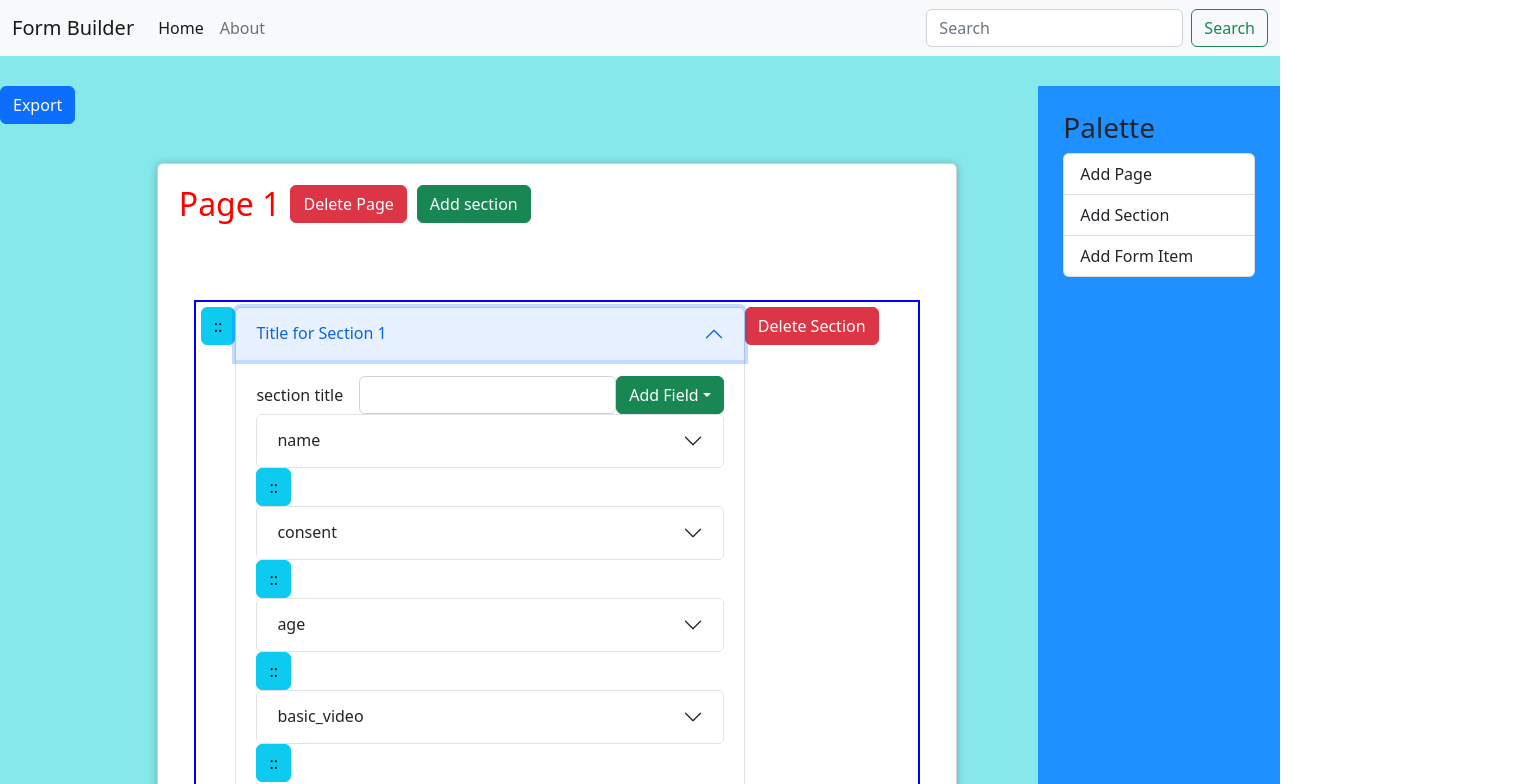
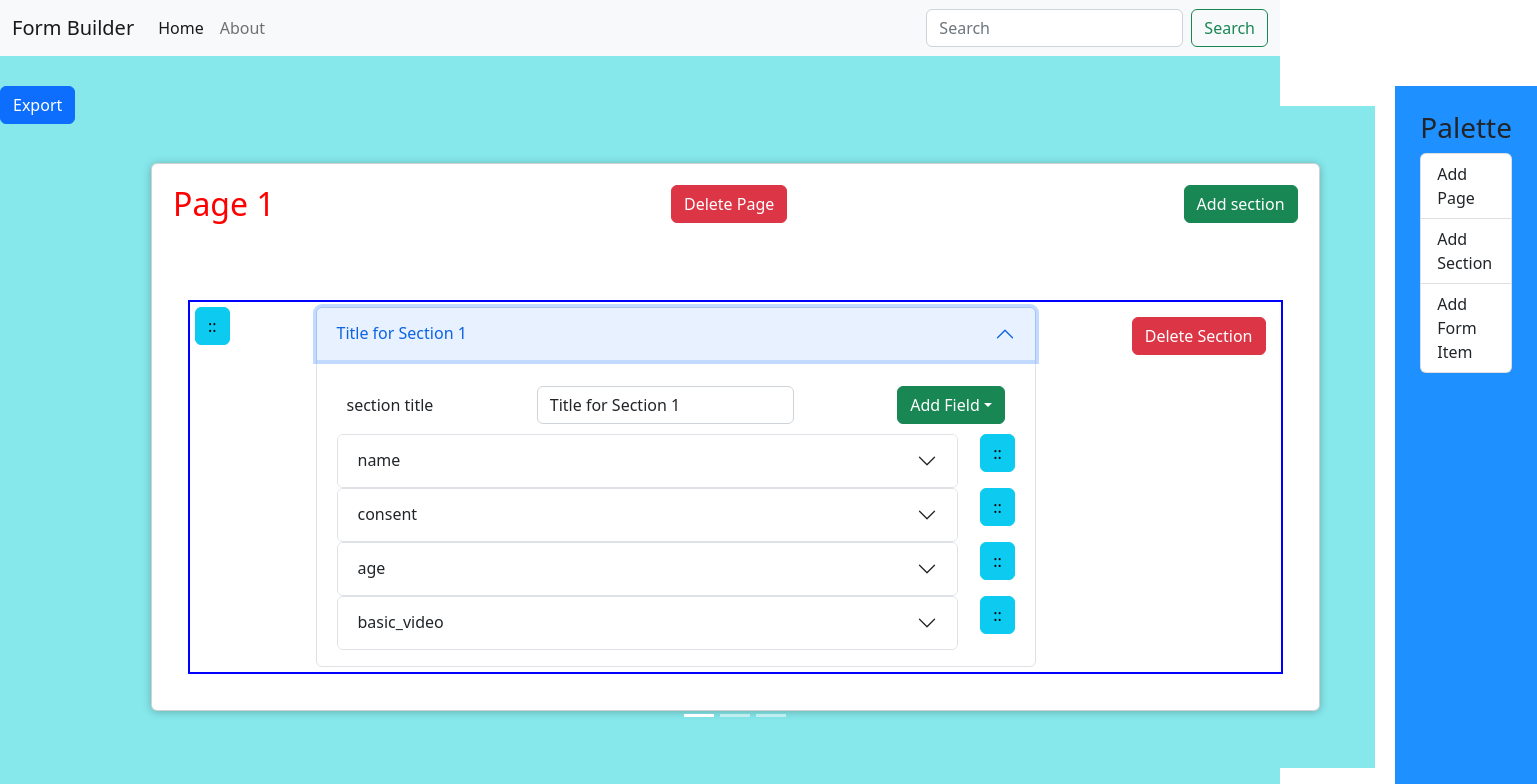
Before and after one commit to ankits16/form-builder, a React (Create React App) app: page / in a window 1280 px wide. Both pictures are taken after a click on the button "Title for Section 1". Shown: the top 784 px of the page, 1537 px wide, since content can reach past the window. Built offline with nearby package versions, Linux system fonts and the light colour scheme.

Commit message:
code clean up and ui fixes

```diff
--- a/src/form-builder-components/canvas/Canvas.js
+++ b/src/form-builder-components/canvas/Canvas.js
@@ -22,7 +22,7 @@ const Canvas = (props) => {
         <Button variant="primary" onClick={exportJson}>Export</Button>
         </div>
         <div className="box">
-          <MainViewPort pages = {props.pages} formData={props.formData} formOperation={props.formOperation}></MainViewPort>
+          <MainViewPort data={props}></MainViewPort>
         </div>
         <div className="sidebar">
           <Palette formData={props.formData} formOperation={props.formOperation}></Palette>
--- a/src/form-builder-components/canvas/FormPage/FormPage.css
+++ b/src/form-builder-components/canvas/FormPage/FormPage.css
@@ -2,7 +2,7 @@
   padding: 1rem;
   background-color: rgb(31, 31, 31);
   margin: 2rem auto;
-  width: 50rem;
+  width: 80rem;
   max-width: 95%;
 }
 
@@ -18,7 +18,8 @@
   gap: 1rem;
   align-items: flex-end;
   flex-flow: column-reverse;
-  justify-content: flex-start;
+  /* justify-content: flex-start; */
+  justify-content: space-between;
   flex: 1;
 }
 
@@ -46,6 +47,7 @@
 .form-page__top{
   display: flex;
   height: 100px;
+  justify-content: space-between;
 }
 
 .form-page__top_item{
--- a/src/form-builder-components/canvas/FormPage/FormPage.js
+++ b/src/form-builder-components/canvas/FormPage/FormPage.js
@@ -34,7 +34,7 @@ const FormPage = (props) => {
   };
 
   const addSection = () => {
-    console.log("addSection");
+    console.log(props);
     let sectionId = props.page.sections.length
       ? props.page.sections.length + 1
       : 1;
@@ -43,7 +43,7 @@ const FormPage = (props) => {
       { position:sectionId, id: sectionId, title: sectionId, fields: [] },
     ];
 
-    let updatedJson = { ...props.formData };
+    let updatedJson = { ...props.data.formData };
 
     updatedJson.pages.map((page) => {
       if (page.id === props.page.id) {
@@ -53,7 +53,7 @@ const FormPage = (props) => {
     console.log(updatedJson);
     console.log("end addSection");
 
-    props.formOperation(updatedJson);
+    props.data.formOperation(updatedJson);
   };
 
   const sensors = useSensors(
@@ -66,7 +66,7 @@ const FormPage = (props) => {
   function updateDatasourceAfterSectionDragEnd(event) {
 
     const { active, over } = event;
-    let updatedJson = { ...props.formData };
+    let updatedJson = { ...props.data.formData };
     let items  = props.page.sections;
     console.log('<< handleDragEnd')
     console.log(active)
@@ -84,7 +84,7 @@ const FormPage = (props) => {
         page.sections = items;
       }
     });
-    props.formOperation(updatedJson);
+    props.data.formOperation(updatedJson);
   }
 
   return (
@@ -130,10 +130,9 @@ const FormPage = (props) => {
                     key={section.id}
                     id={section.id}
                     section={section}
-                    formOperation={props.formOperation}
-                    formData={props.formData}
                     pageIndex={props.index}
                     page={props.page}
+                    data = {props.data}
                     sensors = {sensors}
                   ></PageSection>
                 );
--- a/src/form-builder-components/canvas/FormPage/PageSection/FormField.css
+++ b/src/form-builder-components/canvas/FormPage/PageSection/FormField.css
@@ -1,3 +1,4 @@
 .form-section-item-container{
     display: flex;
+    justify-content: space-between;
   }
--- a/src/form-builder-components/canvas/FormPage/PageSection/FormField.js
+++ b/src/form-builder-components/canvas/FormPage/PageSection/FormField.js
@@ -3,6 +3,7 @@ import Accordion from "react-bootstrap/Accordion";
 import FormFieldAttribute from "./form-fields/FormFieldAttribute";
 import { useSortable } from "@dnd-kit/sortable";
 import { CSS } from "@dnd-kit/utilities";
+import './FormField.css'
 
 export default function FormField(props) {
   console.log('<<<<<<<<< Form field props')
@@ -18,12 +19,12 @@ export default function FormField(props) {
     <div ref={setNodeRef} style={style}>
 
     <div className="form-section-item-container">
-      <div>
-      <Accordion.Item eventKey={props.index + 1}>
-        <Accordion.Header>{props.field.id}</Accordion.Header>
+      <div className="col-11">
+      <Accordion.Item eventKey={props.index + 1} >
+        <Accordion.Header >{props.field.id}</Accordion.Header>
         <Accordion.Body>
           <Accordion.Item>
-            <FormFieldAttribute key={props.field.id} formField={props.field}></FormFieldAttribute>
+            <FormFieldAttribute data={props} key={props.field.id} formField={props.field}></FormFieldAttribute>
           </Accordion.Item>
         </Accordion.Body>
         </Accordion.Item>
--- a/src/form-builder-components/canvas/FormPage/PageSection/PageSection.css
+++ b/src/form-builder-components/canvas/FormPage/PageSection/PageSection.css
@@ -18,4 +18,5 @@
 
 .form-item-header-container{
   display: flex;
+  justify-content: space-between;
 }
--- a/src/form-builder-components/canvas/FormPage/PageSection/PageSection.js
+++ b/src/form-builder-components/canvas/FormPage/PageSection/PageSection.js
@@ -5,6 +5,7 @@ import { useSortable } from "@dnd-kit/sortable";
 import { CSS } from "@dnd-kit/utilities";
 import AddItemOptions from "./AddItemOptions/AddItemOptions";
 import FormField from "./FormField";
+import "./PageSection.css";
 import {
   DndContext,
   closestCenter,
@@ -53,7 +54,7 @@ const PageSection = (props) => {
     });
     console.log("filteredSections");
     console.log(filteredSections);
-    let updatedFormData = { ...props.formData };
+    let updatedFormData = { ...props.data.formData };
     updatedFormData.pages.map((page, index) => {
       console.log(page.id + "-----" + props.pageIndex);
       if (index === props.pageIndex) {
@@ -61,43 +62,62 @@ const PageSection = (props) => {
       }
     });
     console.log(updatedFormData);
-    props.formOperation(updatedFormData);
+    props.data.formOperation(updatedFormData);
   };
 
   function updateDatasourceAfterFieldDragEnd(event) {
-    console.log('updateDatasourceAfterFieldDragEnd')
+    console.log("updateDatasourceAfterFieldDragEnd");
     const { active, over } = event;
-    console.log(props)
-    let updatedJson = { ...props.formData };
-    let items  = props.section.fields;
+    console.log(props);
+    let updatedJson = { ...props.data.formData };
+    let items = props.section.fields;
     // console.log('<< handleDragEnd')
     // console.log(active)
     // console.log(over.id )
 
     if (active.id !== over.id) {
-      let activeField = items.filter((field)=> field.editor_id === active.id )[0]
-      let overField = items.filter((field)=> field.editor_id === over.id )[0]
+      let activeField = items.filter(
+        (field) => field.editor_id === active.id
+      )[0];
+      let overField = items.filter((field) => field.editor_id === over.id)[0];
       const oldIndex = items.indexOf(activeField);
       const newIndex = items.indexOf(overField);
       items = arrayMove(items, oldIndex, newIndex);
     }
     updatedJson.pages.map((page) => {
       if (page.id === props.page.id) {
-        page.sections.map((section)=>{
+        page.sections.map((section) => {
           if (section.id === props.section.id) {
-                section.fields = items
-            }
-        })
+            section.fields = items;
           }
         });
-    console.log('updated JSon')
-    console.log(updatedJson)
-    props.formOperation(updatedJson);
       }
+    });
+    // console.log("updated JSon");
+    // console.log(updatedJson);
+    props.data.formOperation(updatedJson);
+  }
+
+  const handleSectionTitleChange = (event) => {
+    // console.log('handleSectionTitleChange')
+    // console.log(props)
+    let updatedJson = { ...props.data.formData };
+    console.log(event.target.value);
+    updatedJson.pages.map((page) => {
+      if (page.id === props.page.id) {
+        page.sections.map((section) => {
+          if (section.id === props.section.id) {
+            section.title = event.target.value;
+          }
+        });
+      }
+    });
+    props.data.formOperation(updatedJson);
+  };
 
   return (
     <div ref={setNodeRef} style={style}>
-      <div className="page-section-item form-item-header-container col-auto">
+      <div className="form-item-header-container">
         <div>
           <button
             type="button"
@@ -108,34 +128,28 @@ const PageSection = (props) => {
             ::
           </button>
         </div>
-
+        <div className="col-8">
           <Accordion alwaysOpen>
             <Accordion.Item eventKey="0">
               <Accordion.Header>{getHeader()}</Accordion.Header>
               <Accordion.Body>
-              <div className="form-item-header-container">
-                <div className="form-item-header-item">
-                  <div className="row g-3 align-items-center">
-                    <div className="col-auto">
-                      <label
-                        htmlFor="inputPassword7"
-                        className="col-form-label"
-                      >
+                <div className="form-item-header-container" style={{padding:10}}>
+                  <div>
+                    <label htmlFor="inputPassword7" className="col-form-label">
                       section title
                     </label>
                   </div>
-                    <div className="col-auto">
+                  <div>
                     <input
                       type="text"
                       id={"inputPassword" + props.section.id}
                       className="form-control"
                       aria-describedby="passwordHelpInline"
+                      value={props.section.title}
+                      onChange={handleSectionTitleChange}
                     />
                   </div>
-                  </div>
-                </div>
-
-                <div className="form-item-header-item col-auto">
+                  <div>
                     <AddItemOptions data={props} />
                   </div>
                 </div>
@@ -149,14 +163,13 @@ const PageSection = (props) => {
                       items={props.section.fields}
                       strategy={verticalListSortingStrategy}
                     >
-                    {
-                    props.section.fields.map((field, index) => {
-                        console.log('formfield map ');
+                      {props.section.fields.map((field, index) => {
+                        console.log("formfield map ");
                         console.log(field);
 
-                        let key = 'FormField'+field.editor_id
-                        console.log('key = ' + key);
-                        console.log('end formfield map ');
+                        let key = "FormField" + field.editor_id;
+                        console.log("key = " + key);
+                        console.log("end formfield map ");
                         return (
                           //   <Accordion.Item eventKey={index + 1}>
                           <FormField
@@ -164,6 +177,7 @@ const PageSection = (props) => {
                             id={field.editor_id}
                             index={index}
                             field={field}
+
                           ></FormField>
                           //   </Accordion.Item>
                         );
@@ -174,7 +188,7 @@ const PageSection = (props) => {
               </Accordion.Body>
             </Accordion.Item>
           </Accordion>
-
+        </div>
         <div className="form-item-header-item">
           <button className="btn btn-danger" onClick={deleteSection}>
             Delete Section
--- a/src/form-builder-components/canvas/FormPage/PageSection/form-fields/FormFieldAttribute.css
+++ b/src/form-builder-components/canvas/FormPage/PageSection/form-fields/FormFieldAttribute.css
@@ -1,3 +1,4 @@
 .form-field-container {
   display: flex;
+  justify-content: space-between;
 }
--- a/src/form-builder-components/canvas/FormPage/PageSection/form-fields/FormFieldAttribute.js
+++ b/src/form-builder-components/canvas/FormPage/PageSection/form-fields/FormFieldAttribute.js
@@ -2,18 +2,20 @@ import React from "react";
 import "./FormFieldAttribute.css";
 const FormFieldAttribute = (props) => {
   const handleChange = ((event)=>{
-
+    console.log(props)
   })
   let keys = Object.keys(props.formField).filter((key)=>{
     return key !== 'editor_id1'
   })
   return keys.map((key) => {
     return (
-      <div className="form-field-container col-auto">
+      <div className="card" style={{height: 50, padding: 10}}>
+      <div className="form-field-container">
         <div>{key}</div>
         <div>
           <input type="text" value={props.formField[key]} onChange={handleChange}></input>
         </div>
+      </div>
       </div>
     );
   });
--- a/src/form-builder-components/canvas/MainViewPort.js
+++ b/src/form-builder-components/canvas/MainViewPort.js
@@ -9,11 +9,10 @@ const MainViewPort = (props) => {
     console.log("handlePageSelection", selectedIndex);
     setCurrentPageIndex(selectedIndex);
   };
-  console.log("MainViewPort forms data", props.formData.pages);
-  console.log("MainViewPort forms data length ", props.formData.pages.length);
+
   return (
     <>
-      {props.formData.pages.length === 0 ? (
+      {props.data.formData.pages.length === 0 ? (
         "Add a page to start"
       ) : (
         <Carousel
@@ -21,16 +20,15 @@ const MainViewPort = (props) => {
           activeIndex={currentPageIndex}
           onSelect={handlePageSelection}
         >
-          {props.formData.pages.map((page, index) => {
+          {props.data.formData.pages.map((page, index) => {
             return (
               <Carousel.Item key={index}>
                 {
                   <FormPage
-                    formData={props.formData}
+                    data = {props.data}
                     page={page}
                     index={index}
                     key={index}
-                    formOperation={props.formOperation}
                   ></FormPage>
                 }
               </Carousel.Item>
```
Also changed, not shown: src/form-builder-components/canvas/FormPage/PageSection/AddItemOptions/AddItemOptions.js (+20 -15 lines). Lines whose indentation alone changed are shown as unchanged.
